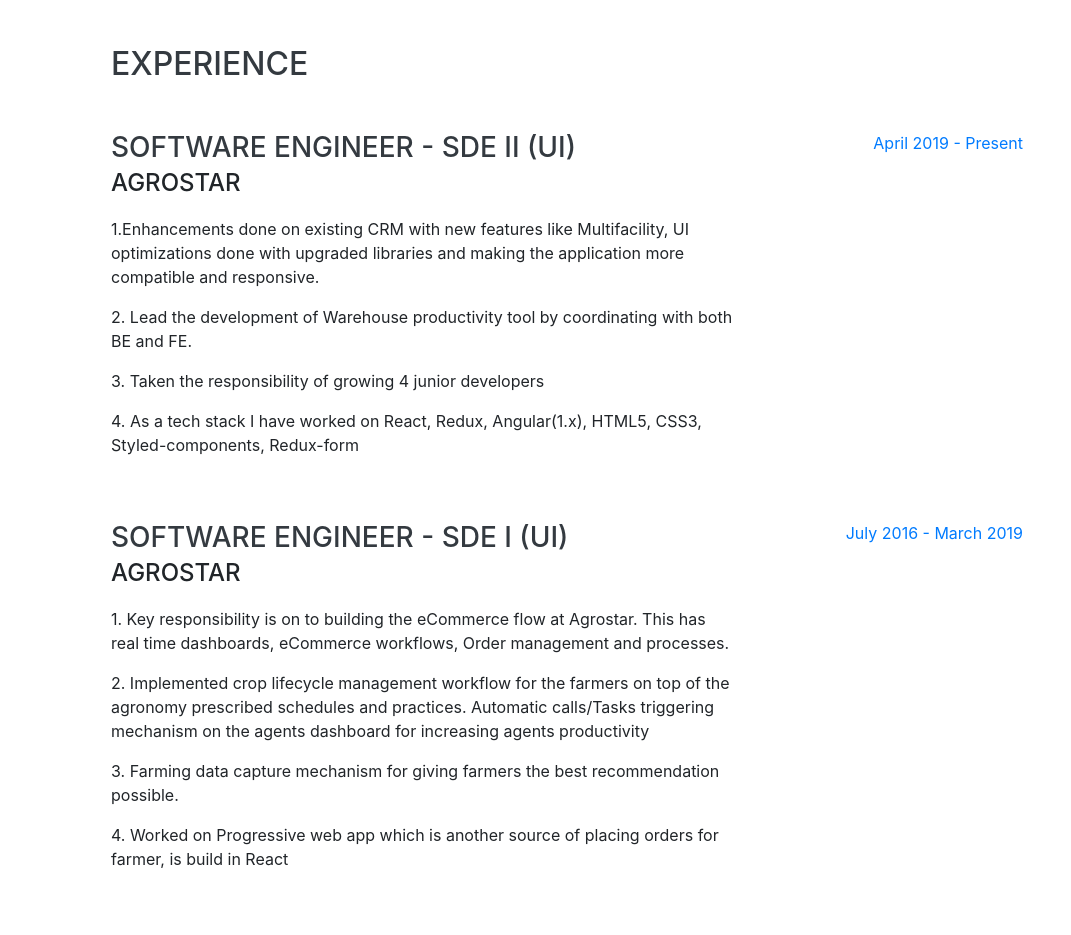
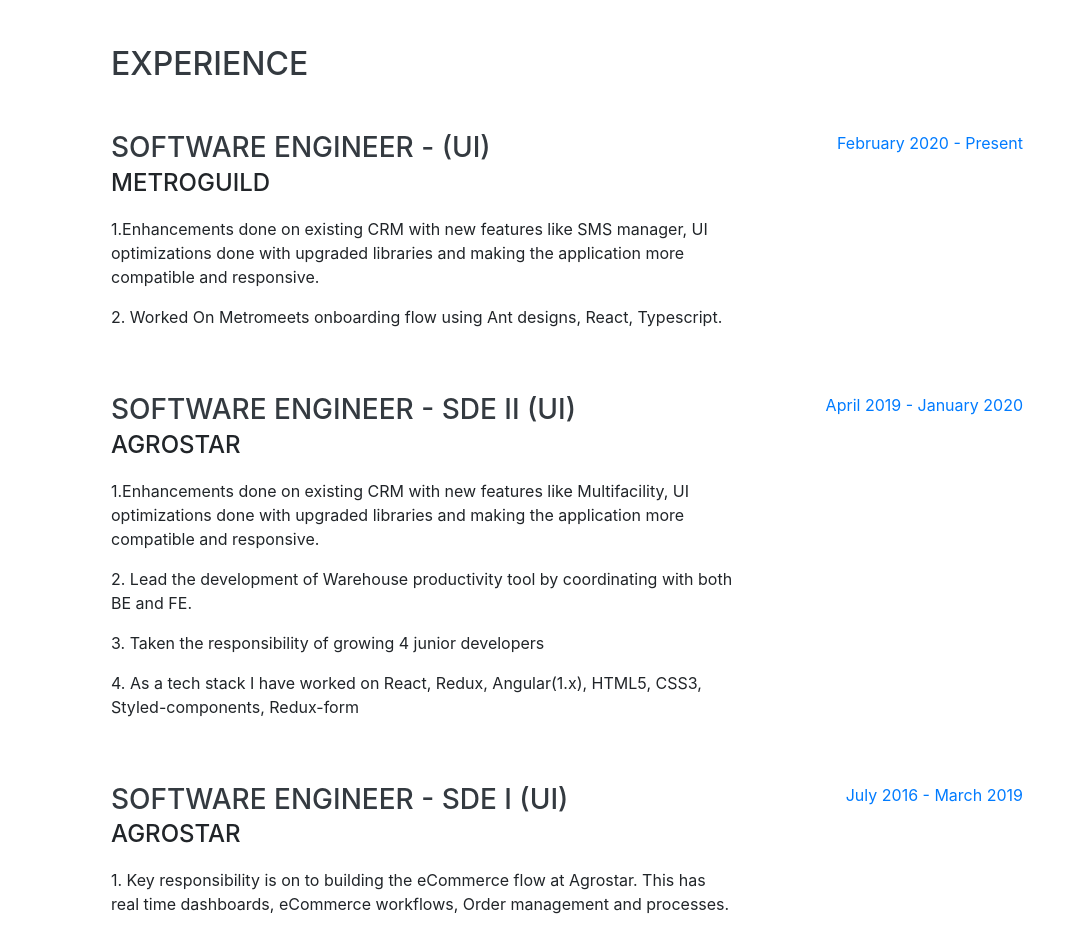
Before and after one commit to sonalioswal/portfolio, a website with bundled scripts: page index.html in a window 1280 px wide. Shown: the part 804-1739 px from the top of the page, without its empty margins (209-1280 px from the left). Built offline with nearby package versions, Linux system fonts and the light colour scheme; a web font is replaced by a local one.

Commit message:
Update index.html

```diff
--- a/index.html
+++ b/index.html
@@ -125,6 +125,24 @@
             class="resume-item d-flex flex-column flex-md-row justify-content-between mb-5"
           >
             <div class="resume-content">
+              <h3 class="mb-0">Software Engineer - (UI)</h3>
+              <div class="subheading mb-3">Metroguild</div>
+                <p>
+                  1.Enhancements done on existing CRM with new features like SMS manager, UI optimizations done with upgraded libraries and making the application more compatible and responsive.
+                </p>
+                <p>
+                  2. Worked On Metromeets onboarding flow using Ant designs, React, Typescript.
+                </p>
+            </div>
+            <div class="resume-date text-md-right">
+              <span class="text-primary">February 2020 - Present</span>
+            </div>
+          </div>
+          <!--    Agrostar         -->
+          <div
+            class="resume-item d-flex flex-column flex-md-row justify-content-between mb-5"
+          >
+            <div class="resume-content">
               <h3 class="mb-0">Software Engineer - SDE II (UI)</h3>
               <div class="subheading mb-3">AgroStar</div>
                 <p>
@@ -141,7 +159,7 @@
                 </p>
             </div>
             <div class="resume-date text-md-right">
-              <span class="text-primary">April 2019 - Present</span>
+              <span class="text-primary">April 2019 - January 2020</span>
             </div>
           </div>
 
```
